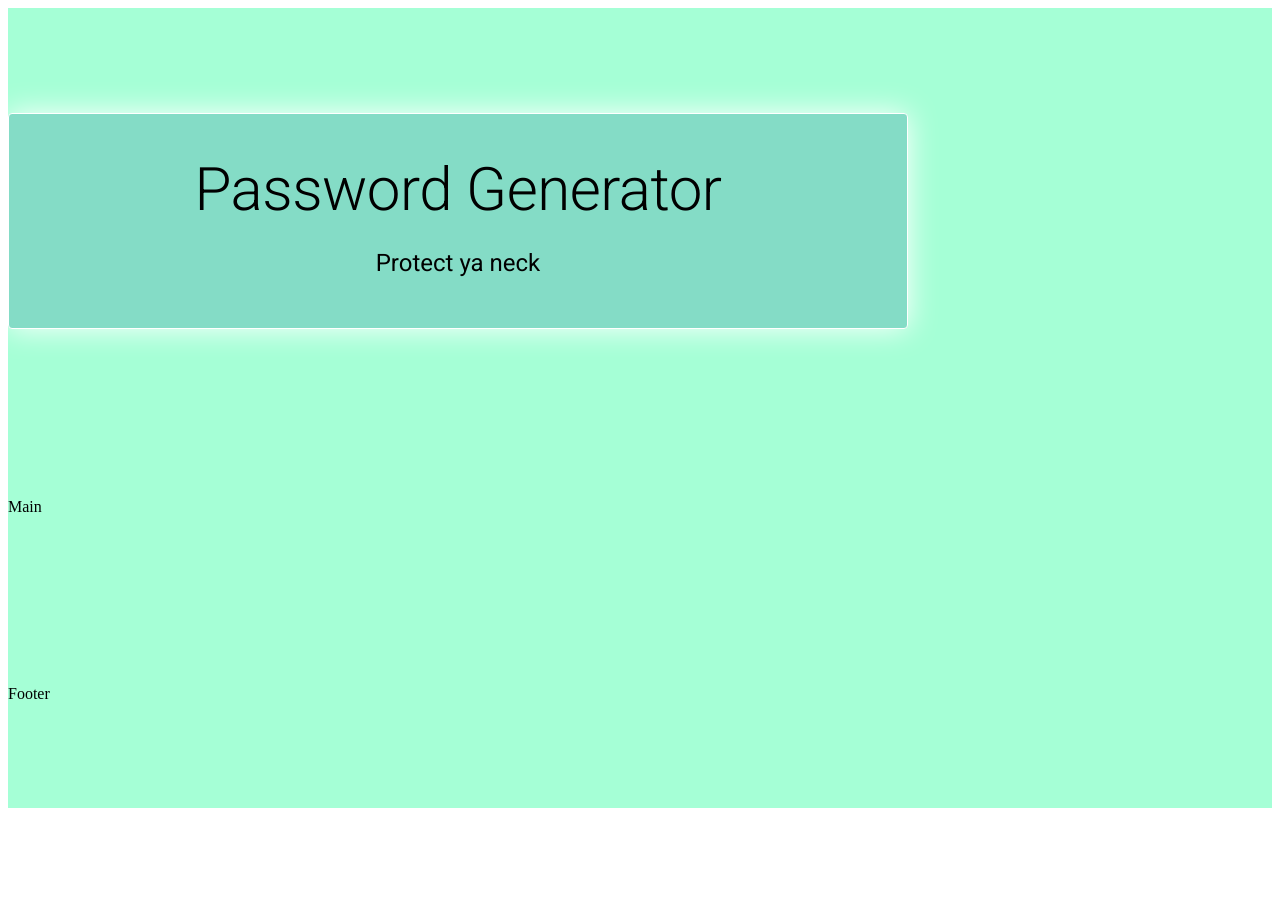
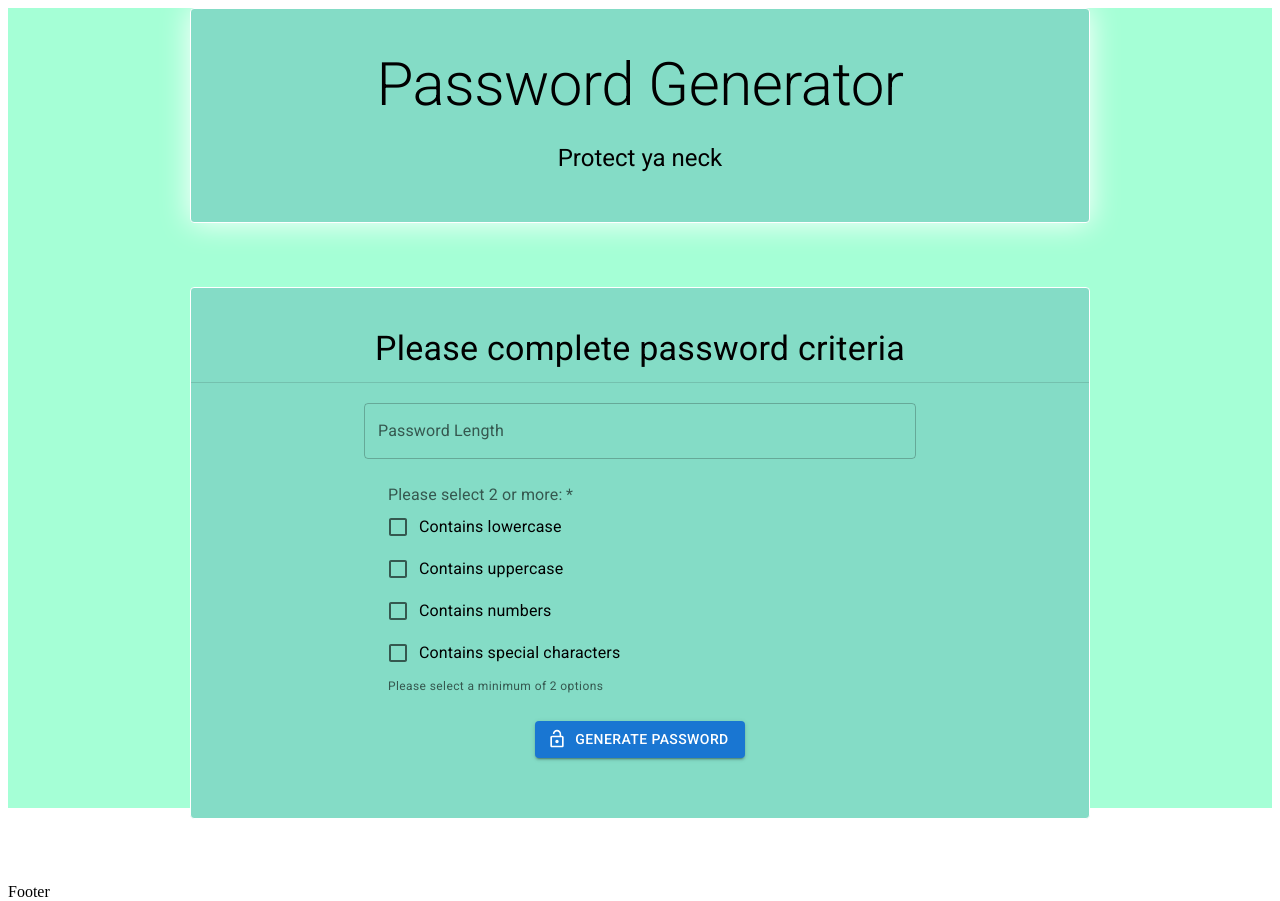
Before and after one commit to faisal244/password-generator-react, a React (Create React App) app: page / in a window 1280 px wide. Before the commit the page ends 816 px from the top, so only its background shows below. Built offline with nearby package versions, Linux system fonts and the light colour scheme.

Commit message:
Completed Styled Password Form

```diff
--- a/src/App.js
+++ b/src/App.js
@@ -1,5 +1,11 @@
 import Stack from "@mui/material/Stack";
 import { Banner } from "./components/Banner";
+import Container from "@mui/material/Container";
+import Typography from "@mui/material/Typography";
+
+import Box from "@mui/material/Box";
+
+import { PasswordGeneratorForm } from "./components/PasswordGeneratorForm";
 
 export const App = () => {
 	// const isLoggedIn = false;
@@ -20,8 +26,13 @@ export const App = () => {
 				height: "100vh",
 			}}
 		>
-			<Banner title="Password Generator" subTitle="Protect ya neck" />
-			<div>Main</div>
+			<Box>
+				<Banner title="Password Generator" subTitle="Protect ya neck" />
+			</Box>
+
+			<Box>
+				<PasswordGeneratorForm title="Please complete password criteria" />
+			</Box>
 			<div>Footer</div>
 		</Stack>
 	);
--- /dev/null
+++ b/src/components/PasswordGeneratorForm/index.js
@@ -0,0 +1,115 @@
+import Container from "@mui/material/Container";
+import Typography from "@mui/material/Typography";
+import Divider from "@mui/material/Divider";
+// import Box from "@mui/material/Box";
+import TextField from "@mui/material/TextField";
+
+import FormLabel from "@mui/material/FormLabel";
+import FormControl from "@mui/material/FormControl";
+import FormGroup from "@mui/material/FormGroup";
+import FormControlLabel from "@mui/material/FormControlLabel";
+import FormHelperText from "@mui/material/FormHelperText";
+import Checkbox from "@mui/material/Checkbox";
+import Button from "@mui/material/Button";
+import Box from "@mui/material/Box";
+// import LockIcon from "@mui/icons-material/Lock";
+import LockOpenIcon from "@mui/icons-material/LockOpen";
+
+export const PasswordGeneratorForm = ({ title }) => {
+	return (
+		<Container
+			maxWidth="md"
+			disableGutters
+			sx={{
+				border: "1px solid white",
+				py: "40px",
+				// padding: "20px",
+				backgroundColor: "#84DCC6",
+				color: "#000000",
+				borderRadius: "4px",
+				// boxShadow: "0px 0px 30px #ffffff",
+			}}
+		>
+			<Typography variant="h4" component="h2" gutterBottom align="center">
+				{title}
+			</Typography>
+
+			<Divider />
+			<Container maxWidth="sm" sx={{ my: "20px" }}>
+				<form>
+					<Box>
+						<TextField
+							fullWidth
+							id="outlined-basic"
+							label="Password Length"
+							variant="outlined"
+						/>
+					</Box>
+					<Box>
+						<FormControl
+							required
+							error={false}
+							component="fieldset"
+							sx={{ m: 3 }}
+							variant="standard"
+						>
+							<FormLabel component="legend">Please select 2 or more:</FormLabel>
+							<FormGroup>
+								<FormControlLabel
+									control={
+										<Checkbox
+											checked={false}
+											onChange={() => {}}
+											name="gilad"
+										/>
+									}
+									label="Contains lowercase"
+								/>
+								<FormControlLabel
+									control={
+										<Checkbox
+											checked={false}
+											onChange={() => {}}
+											name="jason"
+										/>
+									}
+									label="Contains uppercase"
+								/>
+								<FormControlLabel
+									control={
+										<Checkbox
+											checked={false}
+											onChange={() => {}}
+											name="antoine"
+										/>
+									}
+									label="Contains numbers"
+								/>
+								<FormControlLabel
+									control={
+										<Checkbox
+											checked={false}
+											onChange={() => {}}
+											name="antoine"
+										/>
+									}
+									label="Contains special characters"
+								/>
+							</FormGroup>
+							<FormHelperText>
+								Please select a minimum of 2 options
+							</FormHelperText>
+						</FormControl>
+					</Box>
+					<Box sx={{ textAlign: "center" }}>
+						<Button variant="contained" startIcon={<LockOpenIcon />}>
+							Generate Password
+						</Button>
+					</Box>
+				</form>
+			</Container>
+		</Container>
+	);
+};
+
+// stopped watching video at 01:23:23
```
Also changed, not shown: 1 other file (tests, documents, lock files or other folders).
